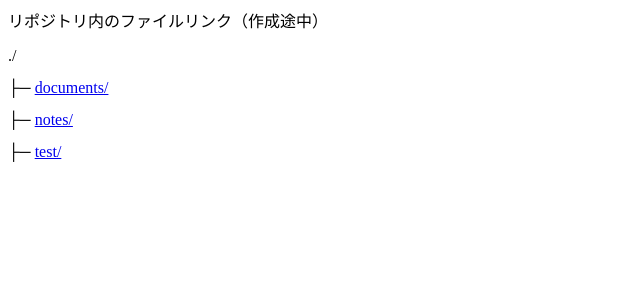
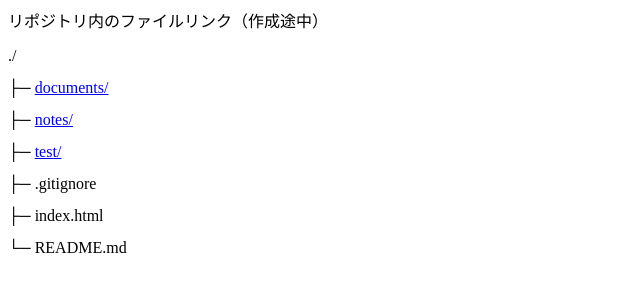
Before and after one commit to nagaissue/nw-circle, a plain HTML site: page index.html in a window 1280 px wide. Shown: the whole page, without its empty margins (0-640 px from the left). Drawn offline with Linux system fonts and the light colour scheme.

Commit message:
update ./index.html 2026-06-16 13:42

```diff
--- a/index.html
+++ b/index.html
@@ -9,5 +9,8 @@
         <p style="line-height: 1.0;">├─ <a href="./documents/">documents/</a></p>
         <p style="line-height: 1.0;">├─ <a href="./notes/">notes/</a></p>
         <p style="line-height: 1.0;">├─ <a href="./test/">test/</a></p>
+        <p style="line-height: 1.0;">├─ .gitignore</p>
+        <p style="line-height: 1.0;">├─ index.html</p>
+        <p style="line-height: 1.0;">└─ README.md</p>
     </body>
 </html>
```
